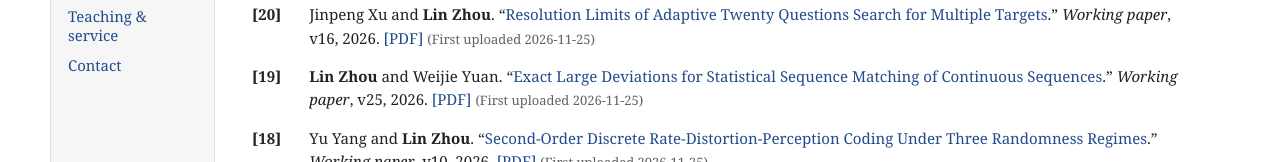
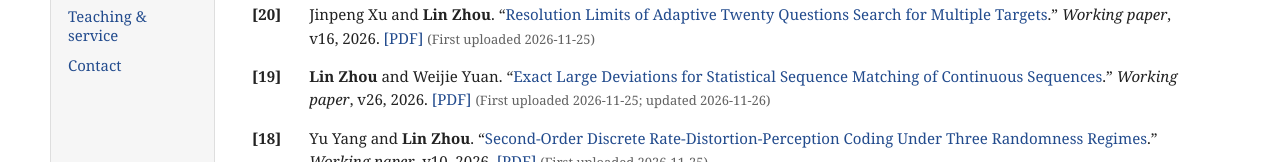
Before and after one commit to lzhou-sustech/lzhou-sustech.github.io, a plain HTML site: page preprints.html in a window 1280 px wide. Shown: the part 191-353 px from the top of the page. Drawn offline with Linux system fonts and the light colour scheme.

Commit message:
Correct continuous sequence matching FL tests and exponent claims (v26)

```diff
--- a/preprints.html
+++ b/preprints.html
@@ -39,7 +39,7 @@
         <p class="publication-intro">ArXiv preprints and working manuscripts submitted or revised in the past two years.</p>
         <ol class="arxiv-list" reversed start="21" role="list"><li class="arxiv-paper preprint-working" id="working-discrete-causal-successive-refinement-second-order-2026" value="21" data-paper-number="21"><span class="paper-number" aria-label="Preprint 21">[21]</span><p><strong>Lin Zhou</strong>. <span class="publication-title">“<a href="preprint-pdfs/Discrete_Causal_Successive_Refinement_Second_Order.pdf">Second-Order Asymptotics for Discrete Causal Successive Refinement</a>.”</span> <em>Working paper</em>, v8, 2026. <a class="publication-pdf" href="preprint-pdfs/Discrete_Causal_Successive_Refinement_Second_Order.pdf">[PDF]</a> <span class="arxiv-dates">(First uploaded <time datetime="2026-11-25">2026-11-25</time>)</span></p></li>
 <li class="arxiv-paper preprint-working" id="working-adaptive-twenty-questions-multiple-targets-2026" value="20" data-paper-number="20"><span class="paper-number" aria-label="Preprint 20">[20]</span><p>Jinpeng Xu and <strong>Lin Zhou</strong>. <span class="publication-title">“<a href="preprint-pdfs/Adaptive_Twenty_Questions_Multiple_Targets.pdf">Resolution Limits of Adaptive Twenty Questions Search for Multiple Targets</a>.”</span> <em>Working paper</em>, v16, 2026. <a class="publication-pdf" href="preprint-pdfs/Adaptive_Twenty_Questions_Multiple_Targets.pdf">[PDF]</a> <span class="arxiv-dates">(First uploaded <time datetime="2026-11-25">2026-11-25</time>)</span></p></li>
-<li class="arxiv-paper preprint-working" id="working-continuous-sequence-matching-exact-ld-2026" value="19" data-paper-number="19"><span class="paper-number" aria-label="Preprint 19">[19]</span><p><strong>Lin Zhou</strong> and Weijie Yuan. <span class="publication-title">“<a href="preprint-pdfs/Continuous_Sequence_Matching_Exact_Large_Deviations.pdf">Exact Large Deviations for Statistical Sequence Matching of Continuous Sequences</a>.”</span> <em>Working paper</em>, v25, 2026. <a class="publication-pdf" href="preprint-pdfs/Continuous_Sequence_Matching_Exact_Large_Deviations.pdf">[PDF]</a> <span class="arxiv-dates">(First uploaded <time datetime="2026-11-25">2026-11-25</time>)</span></p></li>
+<li class="arxiv-paper preprint-working" id="working-continuous-sequence-matching-exact-ld-2026" value="19" data-paper-number="19"><span class="paper-number" aria-label="Preprint 19">[19]</span><p><strong>Lin Zhou</strong> and Weijie Yuan. <span class="publication-title">“<a href="preprint-pdfs/Continuous_Sequence_Matching_Exact_Large_Deviations.pdf">Exact Large Deviations for Statistical Sequence Matching of Continuous Sequences</a>.”</span> <em>Working paper</em>, v26, 2026. <a class="publication-pdf" href="preprint-pdfs/Continuous_Sequence_Matching_Exact_Large_Deviations.pdf">[PDF]</a> <span class="arxiv-dates">(First uploaded <time datetime="2026-11-25">2026-11-25</time>; updated <time datetime="2026-11-26">2026-11-26</time>)</span></p></li>
 <li class="arxiv-paper preprint-working" id="working-discrete-rdp-second-order-2026" value="18" data-paper-number="18"><span class="paper-number" aria-label="Preprint 18">[18]</span><p>Yu Yang and <strong>Lin Zhou</strong>. <span class="publication-title">“<a href="preprint-pdfs/Discrete_Rate_Distortion_Perception_Second_Order.pdf">Second-Order Discrete Rate-Distortion-Perception Coding Under Three Randomness Regimes</a>.”</span> <em>Working paper</em>, v10, 2026. <a class="publication-pdf" href="preprint-pdfs/Discrete_Rate_Distortion_Perception_Second_Order.pdf">[PDF]</a> <span class="arxiv-dates">(First uploaded <time datetime="2026-11-25">2026-11-25</time>)</span></p></li>
 <li class="arxiv-paper preprint-working" id="working-guessing-perception-constraints-2026" value="17" data-paper-number="17"><span class="paper-number" aria-label="Preprint 17">[17]</span><p><strong>Lin Zhou</strong>. <span class="publication-title">“<a href="preprint-pdfs/Guessing_With_Perception_Constraints.pdf">Guessing With Perception Constraints</a>.”</span> <em>Working paper</em>, v11, 2026. <a class="publication-pdf" href="preprint-pdfs/Guessing_With_Perception_Constraints.pdf">[PDF]</a> <span class="arxiv-dates">(First uploaded <time datetime="2026-11-25">2026-11-25</time>)</span></p></li>
 <li class="arxiv-paper preprint-working" id="working-sequence-matching-unknown-count" value="16" data-paper-number="16"><span class="paper-number" aria-label="Preprint 16">[16]</span><p>Changhong Liu and <strong>Lin Zhou</strong>. <span class="publication-title">“<a href="preprint-pdfs/Statistical_Sequence_Matching_Unknown_Number_of_Matches.pdf">Statistical Sequence Matching with an Unknown Number of Matches</a>.”</span> <em>Working paper</em>, v5, 2026. <a class="publication-pdf" href="preprint-pdfs/Statistical_Sequence_Matching_Unknown_Number_of_Matches.pdf">[PDF]</a> <span class="arxiv-dates">(First uploaded <time datetime="2026-11-25">2026-11-25</time>)</span></p></li>
```
Also changed, not shown: 1 other file.
